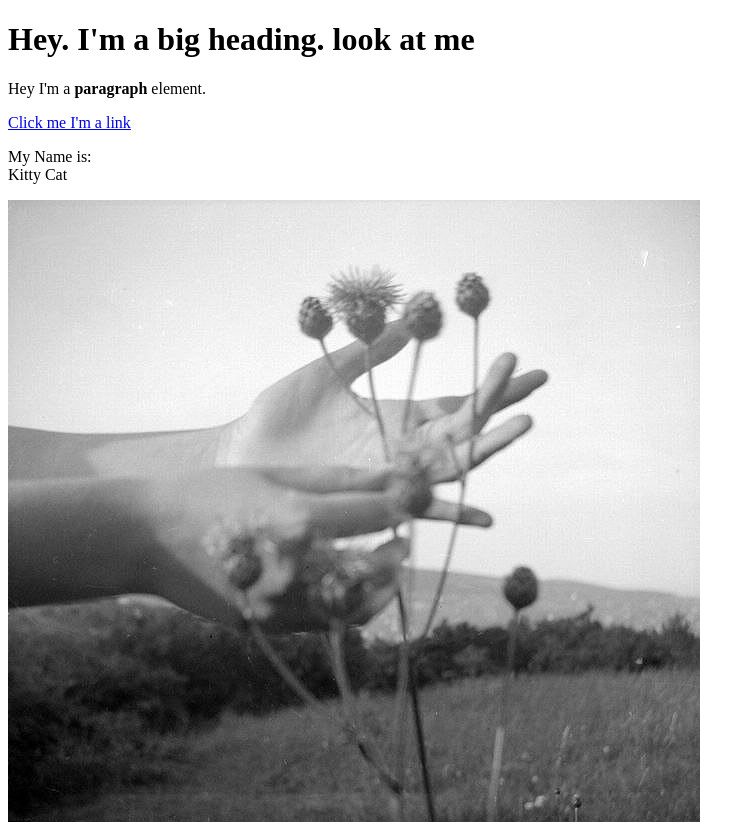
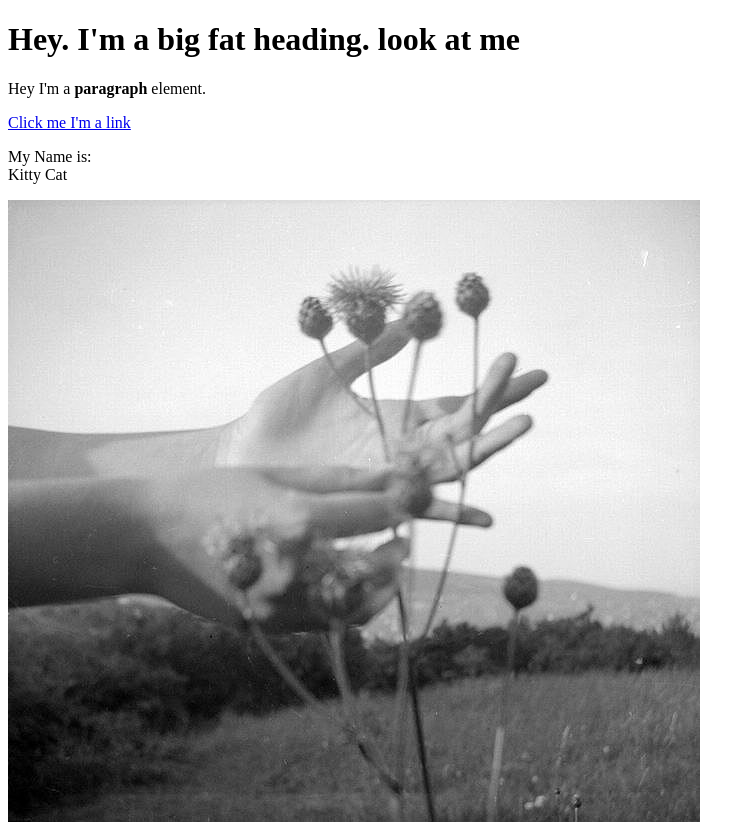
Before and after one commit to minshim/1.1, a plain HTML site: page test.html in a window 1280 px wide. Shown: the whole page, without its empty margins (0-755 px from the left). Drawn offline with Linux system fonts and the light colour scheme.

Commit message:
Update test.html

```diff
--- a/test.html
+++ b/test.html
@@ -4,7 +4,7 @@
 	<Title>Test page</Title>
 </head>
 <body>
-	<h1>Hey. I'm a big heading. look at me</h1>
+	<h1>Hey. I'm a big fat heading. look at me</h1>
 	<p>Hey I'm a <b>paragraph</b> element.</p>
 	<a href="https://google.com" target="_blank" title="go to google">Click me I'm a link</a>
 	<p>My Name is:<br>
```
